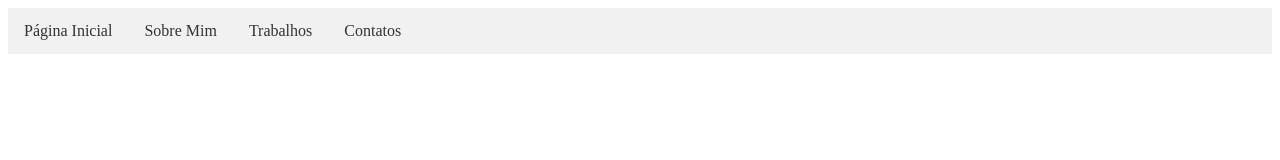
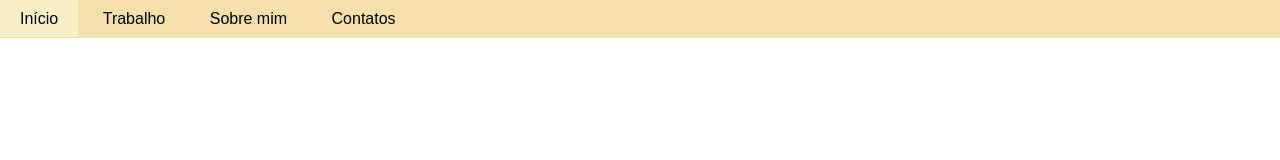
Before and after one commit to MarianaMarquesESAD/MarianaMarquesESAD.github.io, a plain HTML site: page contacts.html in a window 1280 px wide. Drawn offline with Linux system fonts and the light colour scheme.

Commit message:
Update do css
Criação e utilização do css

```diff
--- a/contacts.html
+++ b/contacts.html
@@ -1,44 +1,17 @@
 <!DOCTYPE html>
 <html lang="en">
-
 <head>
   <meta charset="UTF-8">
   <meta name="viewport" content="width=device-width, initial-scale=1.0">
-  <title>Contacts</title>
-  <style>
-    ul {
-      list-style-type: none;
-      margin: 0;
-      padding: 0;
-      background-color: #f1f1f1;
-      overflow: hidden;
-    }
-
-    li {
-      float: left;
-    }
-
-    li a {
-      display: block;
-      color: #333;
-      text-align: center;
-      padding: 14px 16px;
-      text-decoration: none;
-    }
-
-    li a:hover {
-      background-color: #ddd;
-    }
-  </style>
-  </head>
-  <body>
-
-  <ul>
-    <li><a href="index.html">Página Inicial</a></li>
-    <li><a href="about.html">Sobre Mim</a></li>
-    <li><a href="work.html">Trabalhos</a></li>
-    <li><a href="contacts.html">Contatos</a></li>
-  </ul>
-
-  </body>
-  </html>
+  <title>Menu de Navegação</title>
+  <link rel="stylesheet" href="styles.css">
+</head>
+<body>
+  <nav>
+    <div class="menu-item"><a href="index.html">Início</a></div>
+    <div class="menu-item"><a href="work.html">Trabalho</a></div>
+    <div class="menu-item"><a href="about.html">Sobre mim</a></div>
+    <div class="menu-item"><a href="contacts.html">Contatos</a></div>
+  </nav>
+</body>
+</html>
--- /dev/null
+++ b/styles.css
@@ -0,0 +1,24 @@
+body {
+  margin: 0;
+  font-family: Arial, sans-serif;
+}
+
+nav {
+  background-color: #f3e0aa;
+  padding: 10px 0;
+  text-align: left;
+}
+
+.menu-item {
+  display: inline-block;
+}
+
+.menu-item a {
+  color: rgb(0, 0, 0);
+  text-decoration: none;
+  padding: 10px 20px;
+}
+
+.menu-item a:hover {
+  background-color: #fdffe187;
+}
```
Also changed, not shown: about.html (+11 -37 lines), index.html (+8 -36 lines), work.html (+8 -35 lines).
